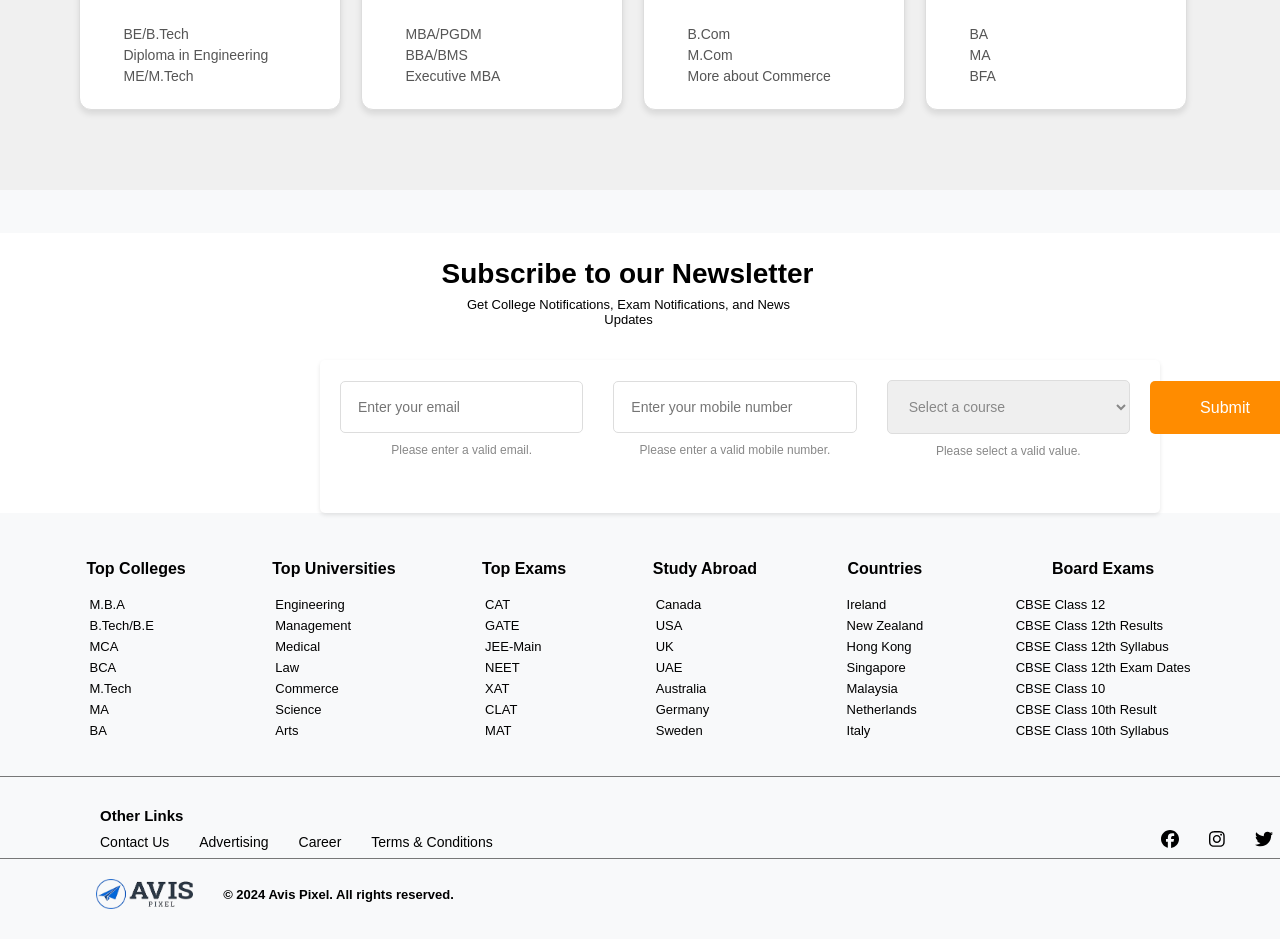
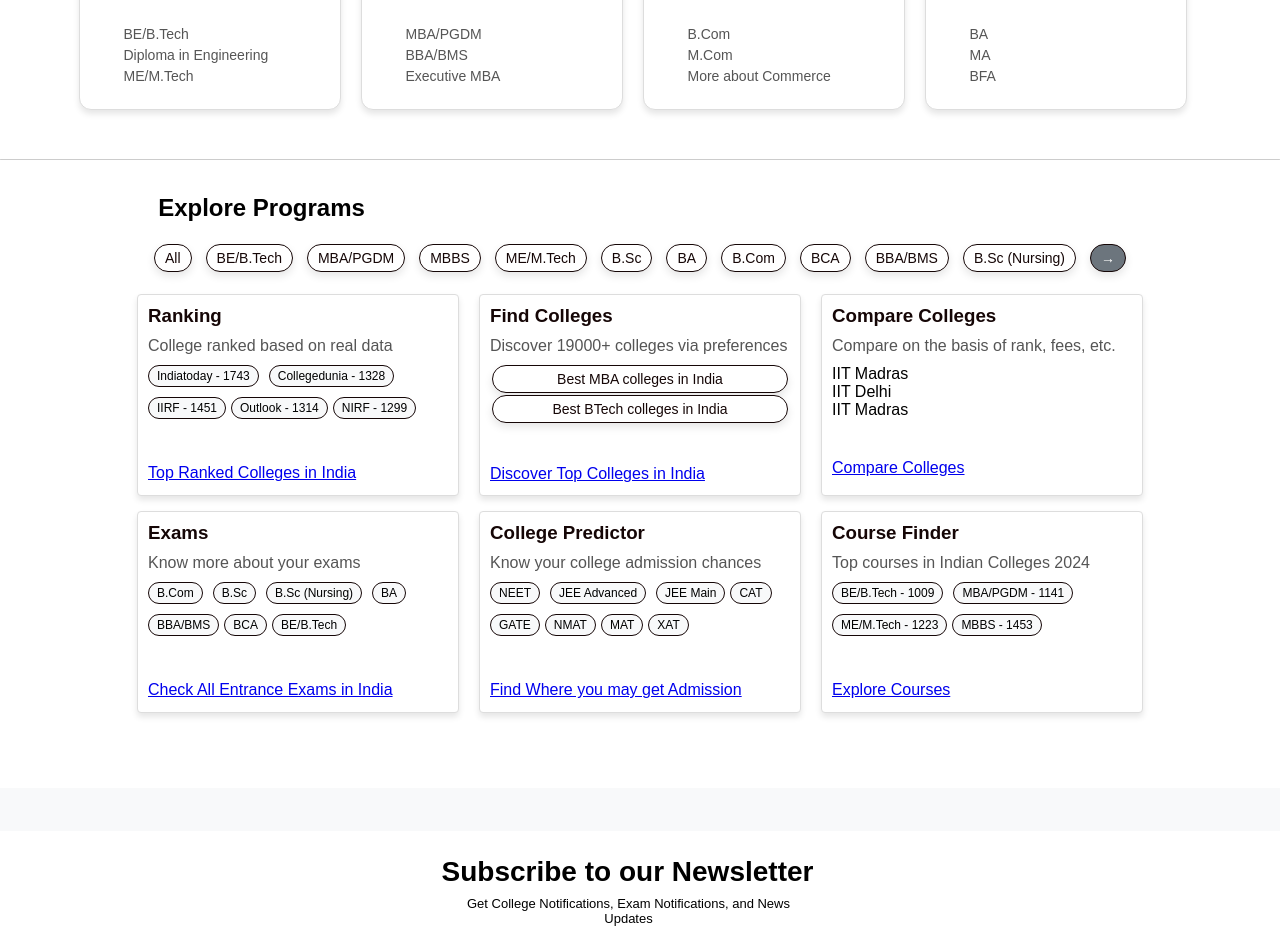
Before and after one commit to shubhamsawant18/college, a React (Create React App) app: page / in a window 1280 px wide. Shown: the part 800-1745 px from the top of the page. Built offline with nearby package versions, Linux system fonts and the light colour scheme; a small style sheet from the web is missing.

Commit message:
ExplorePrograms done

```diff
--- a/package.json
+++ b/package.json
@@ -3,9 +3,12 @@
   "version": "0.1.0",
   "private": true,
   "dependencies": {
+    "@emotion/react": "^11.14.0",
+    "@emotion/styled": "^11.14.0",
     "@fortawesome/free-brands-svg-icons": "^6.7.2",
     "@fortawesome/free-solid-svg-icons": "^6.7.2",
     "@fortawesome/react-fontawesome": "^0.2.2",
+    "@mui/material": "^6.3.1",
     "bootstrap": "^5.3.3",
     "concurrently": "^9.1.2",
     "cra-template": "1.2.0",
--- /dev/null
+++ b/src/assets/styles/ExplorePrograms.css
@@ -0,0 +1,134 @@
+.explore-programs {
+  padding: 20px;
+  margin-top: -50px;
+  margin-bottom: 40px;
+  display: flex;
+  flex-direction: column;
+  align-items: center; /* Center the content horizontally */
+}
+
+.expro-text-center{
+margin-left: -737px;
+margin-top: 45px;
+margin-right: 20px;
+
+}
+.program-buttons {
+  display: flex;
+  flex-wrap: wrap;
+  gap: 10px; /* Reduced gap between buttons */
+  justify-content: center; /* Center the buttons */
+  margin-bottom: 20px;
+}
+
+.program-buttons button,
+.college-button {
+  padding: 5px 10px; /* Reduced padding for smaller buttons */
+  background-color: white; /* Background color */
+  color: rgb(21, 6, 6); /* Text color */
+  border: 0.5px solid rgb(21, 6, 6); /* Border color */
+  border-radius: 15px; /* Rounded corners */
+  cursor: pointer;
+  margin: 2px;
+  box-shadow: 0 4px 8px rgba(0, 0, 0, 0.1); /* Shadow for buttons */
+  transition: transform 0.2s; /* Smooth transition on hover */
+  font-size: 14px; /* Smaller font size */
+  width: auto;
+  text-align: center;
+
+}
+
+.program-buttons button:hover,
+.college-button:hover {
+  transform: scale(1.05); /* Slightly enlarge buttons on hover */
+}
+
+.program-buttons .arrow-button {
+  background-color: #6c757d;
+  color: white;
+}
+
+.program-cards-container {
+  display: grid;
+  grid-template-columns: repeat(3, 1fr); /* Create 3 equal columns */
+  gap: 20px; /* Space between the cards */
+  justify-content: center; /* Center the grid items */
+  max-width: 1200px; /* Limit the container's max width */
+  margin: 0 auto; /* Center the container horizontally */
+}
+
+.program-card {
+  border: 1px solid #ddd;
+  padding: 10px; /* Reduced padding to reduce card height */
+  border-radius: 4px;
+  background-color: #ffffff;
+  box-shadow: 0 4px 6px rgba(0, 0, 0, 0.1);
+  transition: transform 0.3s, box-shadow 0.3s;
+  display: flex;
+  flex-direction: column;
+  justify-content: space-between;
+  text-align: left;
+  margin-bottom: 15px; /* Reduced margin to reduce card height */
+  max-width: 300px; /* Set a maximum width for each card */
+  width: 100%; /* Allow card to be responsive within the max-width */
+  height: 180px; /* Reduced height for all cards */
+}
+
+.program-card:hover {
+  transform: translateY(-5px);
+  box-shadow: 0 8px 12px rgba(0, 0, 0, 0.2);
+}
+
+.section h3 {
+  margin-top: 0;
+  margin-bottom: 10px; /* Reduced margin to reduce card height */
+  color: rgb(21, 6, 6); /* Text color */
+}
+
+.section p {
+  margin-bottom: 10px; /* Reduced margin to reduce card height */
+  color: #555; /* Secondary text color */
+}
+
+/* Ranking sources, exam list, predictor exams, and course list styles */
+.ranking-sources,
+.exam-list,
+.predictor-exams,
+
+.course-list {
+  display: flex;
+  flex-wrap: wrap;
+  gap: 5px; /* Reduced space between items */
+}
+
+.ranking-sources div,
+.exam-list div,
+.predictor-exams div,
+.course-list div {
+  background-color: #f8f9fa; /* Light background for items */
+  padding: 3px 8px; /* Smaller padding to reduce size */
+  border-radius: 15px; /* Reduced rounded corners */
+  border: 0.5px solid rgb(21, 6, 6); /* Border color */
+  margin-bottom: 5px; /* Reduced space between rows */
+  font-size: 12px; /* Smaller font size */
+}
+
+.ranking-sources div:nth-child(-n+2),
+.exam-list div:nth-child(-n+3),
+.predictor-exams div:nth-child(-n+2),
+.course-list div:nth-child(-n+2) {
+  margin-right: 5px;
+}
+
+.captions {
+  margin-top: 0px;
+}
+
+.endings {
+  padding-top: 50px;
+  margin-top: 0;
+  margin-bottom: 30px;
+  padding-bottom: 0;
+  position: relative;
+  top: 40px; /* Move it further down from its current position */
+}
--- a/src/assets/styles/StudyGoals.css
+++ b/src/assets/styles/StudyGoals.css
@@ -1,7 +1,7 @@
 .study-goal-container {
   padding: 40px 20px;
   text-align: center;
-  background-color: #f0f0f0;
+  background-color: white;
 }
 
 .study-goal-list {
--- /dev/null
+++ b/src/components/Divider.js
@@ -0,0 +1,17 @@
+// src/components/Divider.js
+import React from "react";
+
+const Divider = () => {
+  return (
+    <div
+      style={{
+        margin: "-31px 0 20px 0", // Adds margin (top: -20px, bottom: 20px)
+        height: "0.5px", // Makes the line thinner
+        backgroundColor: "#ccc", // Sets a light gray color
+        borderRadius: "1px", // Gives rounded edges
+      }}
+    ></div>
+  );
+};
+
+export default Divider;
--- /dev/null
+++ b/src/components/ExplorePrograms.js
@@ -0,0 +1,121 @@
+import React from 'react';
+import '../assets/styles/ExplorePrograms.css';
+
+const ExplorePrograms = () => {
+  return (
+    <div className="explore-programs container">
+      <h2 className="expro-text-center">Explore Programs</h2>
+      <div className="program-buttons">
+        <button>All</button>
+        <button>BE/B.Tech</button>
+        <button>MBA/PGDM</button>
+        <button>MBBS</button>
+        <button>ME/M.Tech</button>
+        <button>B.Sc</button>
+        <button>BA</button>
+        <button>B.Com</button>
+        <button>BCA</button>
+        <button>BBA/BMS</button>
+        <button>B.Sc (Nursing)</button>
+        <button className="arrow-button">→</button>
+      </div>
+
+      <div className="program-cards-container">
+        <div className="program-card">
+          <div className="section ranking">
+            <h3>Ranking</h3>
+            <p className="captions">College ranked based on real data</p>
+            <div className="ranking-sources">
+              <div>Indiatoday - 1743</div>
+              <div>Collegedunia - 1328</div>
+              <div>IIRF - 1451</div>
+              <div>Outlook - 1314</div>
+              <div>NIRF - 1299</div>
+            </div>
+            <a className="endings" href="#">Top Ranked Colleges in India</a>
+          </div>
+        </div>
+
+        <div className="program-card">
+          <div className="section find-colleges">
+            <h3>Find Colleges</h3>
+            <p className="captions">Discover 19000+ colleges via preferences</p>
+            <div className="college-button">Best MBA colleges in India</div>
+            <div className="college-button">Best BTech colleges in India</div>
+            <a className="endings" href="#">Discover Top Colleges in India</a>
+          </div>
+        </div>
+
+        <div className="program-card">
+          <div className="section compare-colleges">
+            <h3>Compare Colleges</h3>
+            <p className="captions">Compare on the basis of rank, fees, etc.</p>
+            <div className="comparison">
+              <div>
+                <section>IIT Madras</section>
+                <section>IIT Delhi</section>
+              </div>
+              <div>
+                <section>IIT Madras</section>
+              </div>
+            </div>
+            <a className="endings" href="#">Compare Colleges</a>
+          </div>
+        </div>
+      </div>
+
+      <div className="program-cards-container">
+        <div className="program-card">
+          <div className="section exams">
+            <h3>Exams</h3>
+            <p className="captions">Know more about your exams</p>
+            <div className="exam-list">
+              <div>B.Com</div>
+              <div>B.Sc</div>
+              <div>B.Sc (Nursing)</div>
+              <div>BA</div>
+              <div>BBA/BMS</div>
+              <div>BCA</div>
+              <div>BE/B.Tech</div>
+            </div>
+            <a className="endings" href="#">Check All Entrance Exams in India</a>
+          </div>
+        </div>
+
+        <div className="program-card">
+          <div className="section college-predictor">
+            <h3>College Predictor</h3>
+            <p className="captions">Know your college admission chances</p>
+            <div className="predictor-exams">
+              <div>NEET</div>
+              <div>JEE Advanced</div>
+              <div>JEE Main</div>
+              <div>CAT</div>
+              <div>GATE</div>
+              <div>NMAT</div>
+              <div>MAT</div>
+              <div>XAT</div>
+            </div>
+            <a className="endings" href="#">Find Where you may get Admission</a>
+          </div>
+        </div>
+
+        <div className="program-card">
+          <div className="section course-finder">
+            <h3>Course Finder</h3>
+            <p className="captions">Top courses in Indian Colleges 2024</p>
+            <div className="course-list">
+              <div>BE/B.Tech - 1009</div>
+              <div>MBA/PGDM - 1141</div>
+              <div>ME/M.Tech - 1223</div>
+              <div>MBBS - 1453</div>
+            </div>
+            <a className="endings" href="#">Explore Courses</a>
+          </div>
+        </div>
+      </div>
+    </div>
+  );
+};
+
+export default ExplorePrograms;
--- a/src/index.js
+++ b/src/index.js
@@ -7,7 +7,8 @@ import Footer from "./components/Footer";
 import RegistrationModal from "./components/RegistrationModal";
 import AdminPage from "./components/AdminPage";
 import StudyGoals from "./components/StudyGoals";
-
+import ExplorePrograms from "./components/ExplorePrograms";
+import Divider from "./components/Divider";
 
 import Login from "./components/Login";
 import reportWebVitals from "./reportWebVitals";
@@ -42,9 +43,16 @@ const IndexPage = () => {
         </div>
       </div>
 
-      {/* New Section: Study Goals */}
+      {/* Study Goals Section */}
+      <StudyGoals />
 
-      <StudyGoals />
+      {/* Divider placed between sections */}
+      <Divider />
+
+      {/* Explore Programs Section */}
+      <ExplorePrograms />
+
+      {/* Footer */}
       <Footer />
       <RegistrationModal show={isModalVisible} onClose={closeModal} />
     </div>
```
Also changed, not shown: 1 other file (tests, documents, lock files or other folders).
